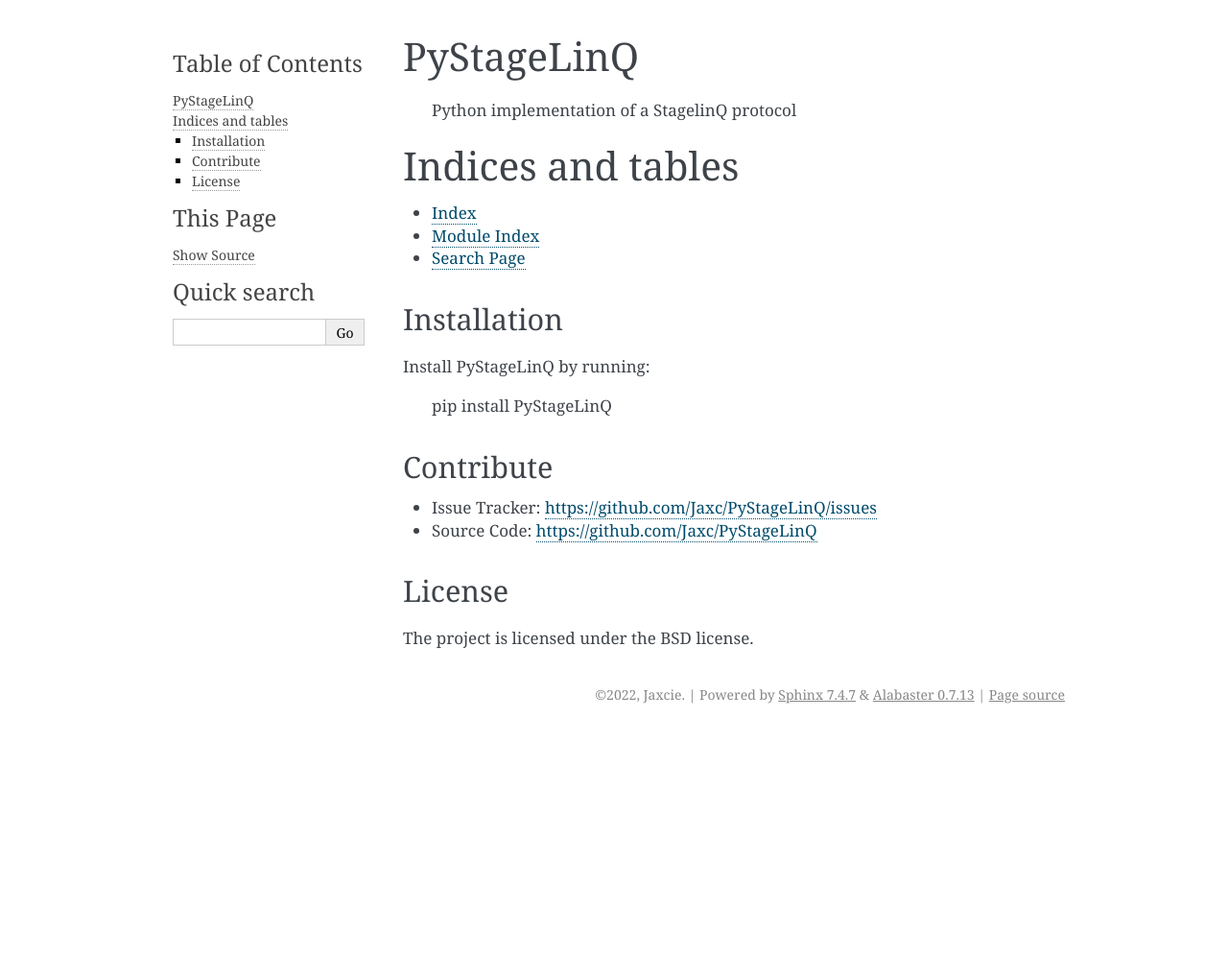
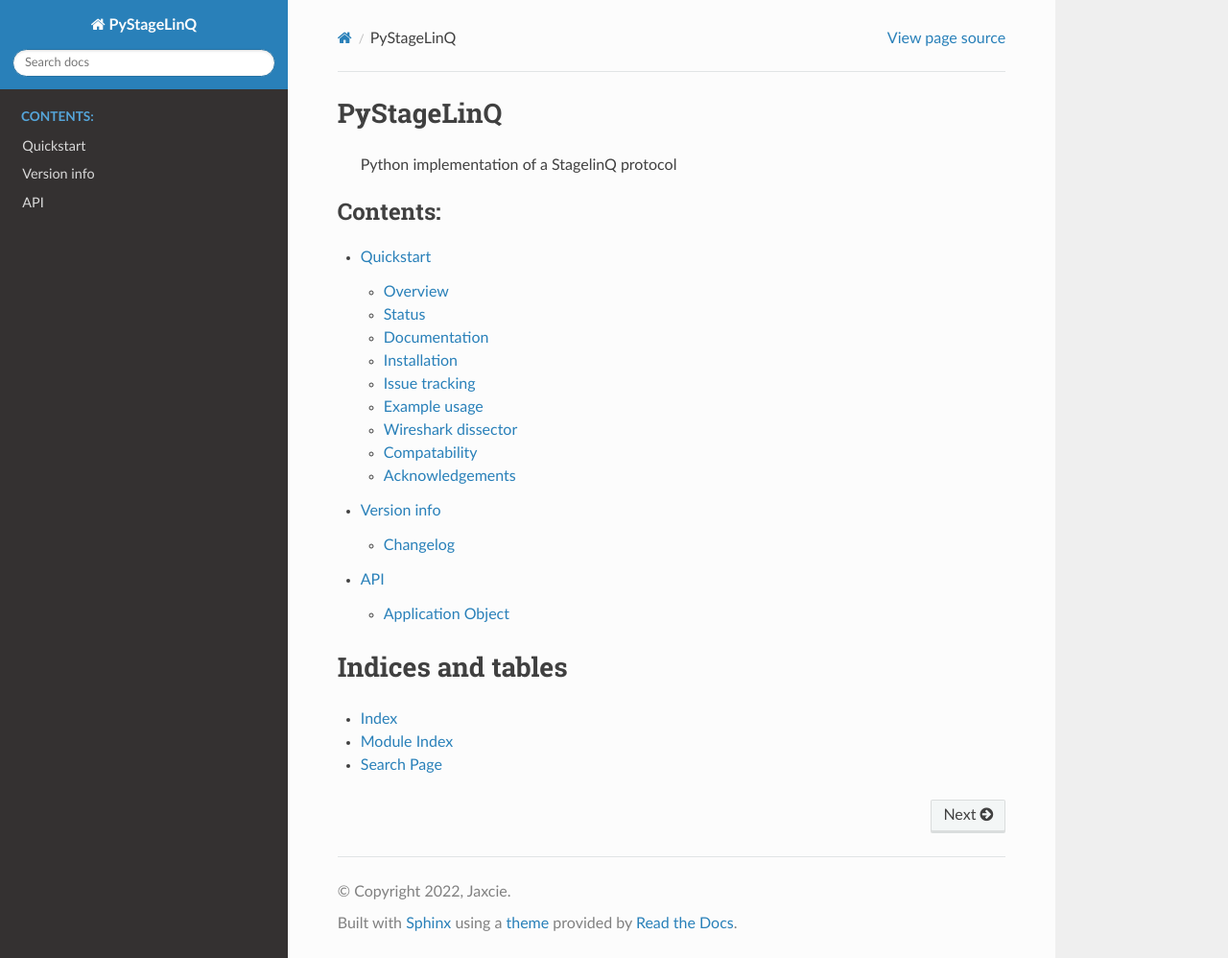
Before and after one commit to Jaxc/PyStageLinQ, a Sphinx documentation site: the page built from docs/index.rst, in a window 1280 px wide and 998 px high. Shown: the whole window at 96% size. Built offline with Sphinx 7.4.7 and the Read the Docs theme 2.0.0, drawn with Linux system fonts in a browser that asks for light colours.

Commit message:
Update documentation

```diff
--- /dev/null
+++ b/docs/changelog_link.rst
@@ -0,0 +1,4 @@
+Version info
+************
+
+.. mdinclude:: ../changelog.md
--- a/docs/conf.py
+++ b/docs/conf.py
@@ -10,10 +10,10 @@
 # add these directories to sys.path here. If the directory is relative to the
 # documentation root, use os.path.abspath to make it absolute, like shown here.
 #
-# import os
-# import sys
-# sys.path.insert(0, os.path.abspath('.'))
-
+import os
+import sys
+sys.path.insert(0, os.path.abspath('..'))
+import sphinx_rtd_theme
 
 # -- Project information -----------------------------------------------------
 
@@ -30,7 +30,7 @@
 # Add any Sphinx extension module names here, as strings. They can be
 # extensions coming with Sphinx (named 'sphinx.ext.*') or your custom
 # ones.
-extensions = [
+extensions = ["sphinx_rtd_theme", "sphinx_mdinclude", 'sphinx.ext.autodoc'
 ]
 
 # Add any paths that contain templates here, relative to this directory.
@@ -47,7 +47,7 @@
 # The theme to use for HTML and HTML Help pages.  See the documentation for
 # a list of builtin themes.
 #
-html_theme = 'alabaster'
+html_theme = 'sphinx_rtd_theme'
 
 # Add any paths that contain custom static files (such as style sheets) here,
 # relative to this directory. They are copied after the builtin static files,
--- a/docs/index.rst
+++ b/docs/index.rst
@@ -1,8 +1,3 @@
-.. PyStageLinQ documentation master file, created by
-   sphinx-quickstart on Sat Jul  9 11:51:12 2022.
-   You can adapt this file completely to your liking, but it should at least
-   contain the root `toctree` directive.
-
 PyStageLinQ
 =======================================
 
@@ -12,29 +7,14 @@
    :maxdepth: 2
    :caption: Contents:
 
+   readme_link
 
+   changelog_link
+
+   api
 
 Indices and tables
 ==================
-
 * :ref:`genindex`
 * :ref:`modindex`
 * :ref:`search`
-
-Installation
-------------
-
-Install PyStageLinQ by running:
-
-    pip install PyStageLinQ
-
-Contribute
-----------
-
-- Issue Tracker: https://github.com/Jaxc/PyStageLinQ/issues
-- Source Code: https://github.com/Jaxc/PyStageLinQ
-
-License
--------
-
-The project is licensed under the BSD license.
--- /dev/null
+++ b/docs/readme_link.rst
@@ -0,0 +1,4 @@
+Quickstart
+************
+
+.. mdinclude:: ../README.md
--- a/pyproject.toml
+++ b/pyproject.toml
@@ -23,4 +23,5 @@
 [project.urls]
 "Homepage" = "https://github.com/Jaxc/PyStageLinQ"
 "Bug Tracker" = "https://github.com/Jaxc/PyStageLinQ/issues"
+"Documentation" = "https://pystagelinq.readthedocs.io/en/latest/"
 "Funding" = "https://ko-fi.com/jaxcie"
```
Also changed, not shown: README.md (+12 -20 lines), changelog.md (added, +32 -0 lines), docs/api.rst (added, +13 -0 lines), FUNDING.yml (line endings or trailing spaces).
